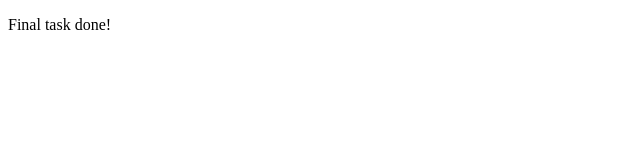
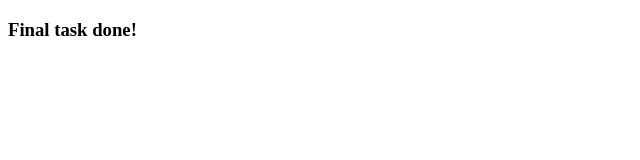
Before and after one commit to vabenil/My_last_task, a plain HTML site: page index.html in a window 1280 px wide. Shown: the whole page, without its empty margins (0-640 px from the left). Drawn offline with Linux system fonts and the light colour scheme.

Commit message:
Update index.html

```diff
--- a/index.html
+++ b/index.html
@@ -6,6 +6,6 @@
   <title>Final Task</title>
 </head>
 <body>
-  <p>Final task done!</p>
+  <h3>Final task done!</h3>
 </body>
 </html>
```
